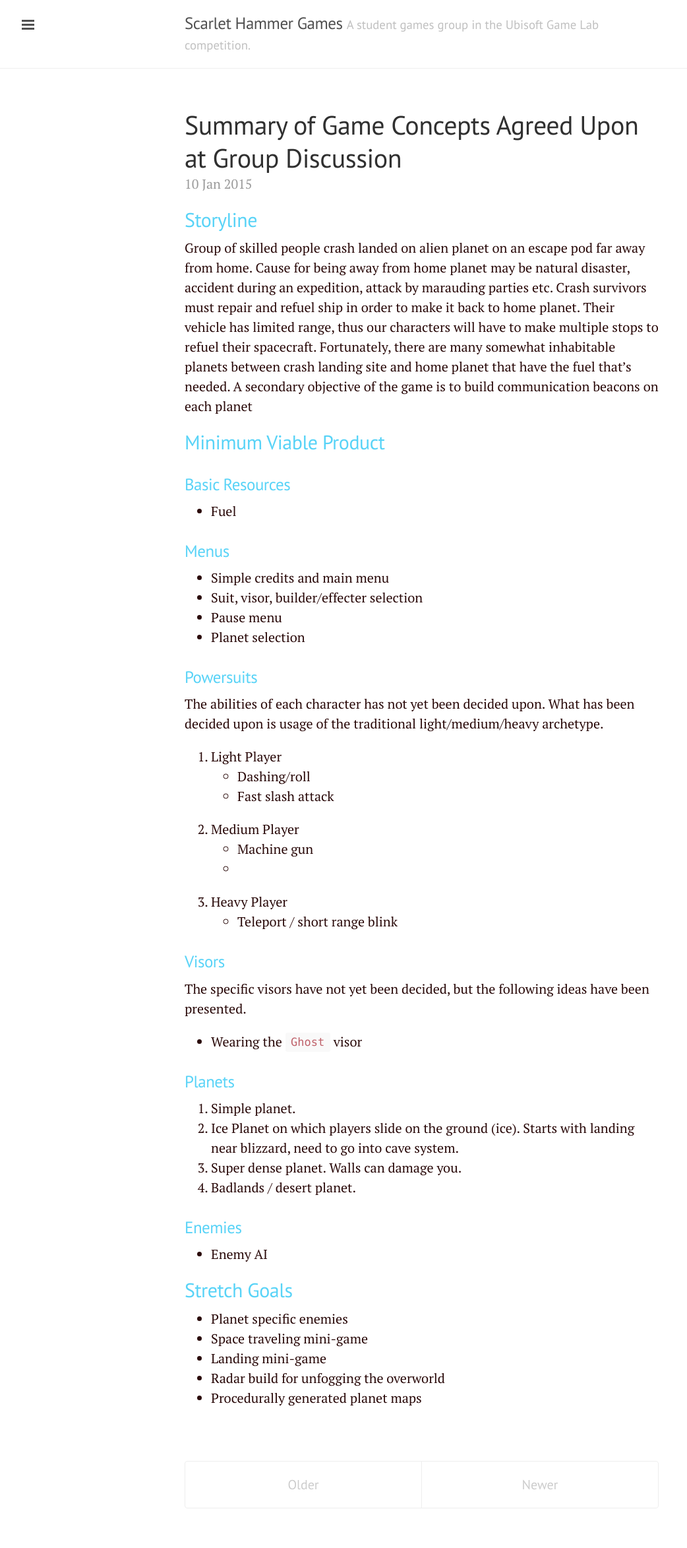
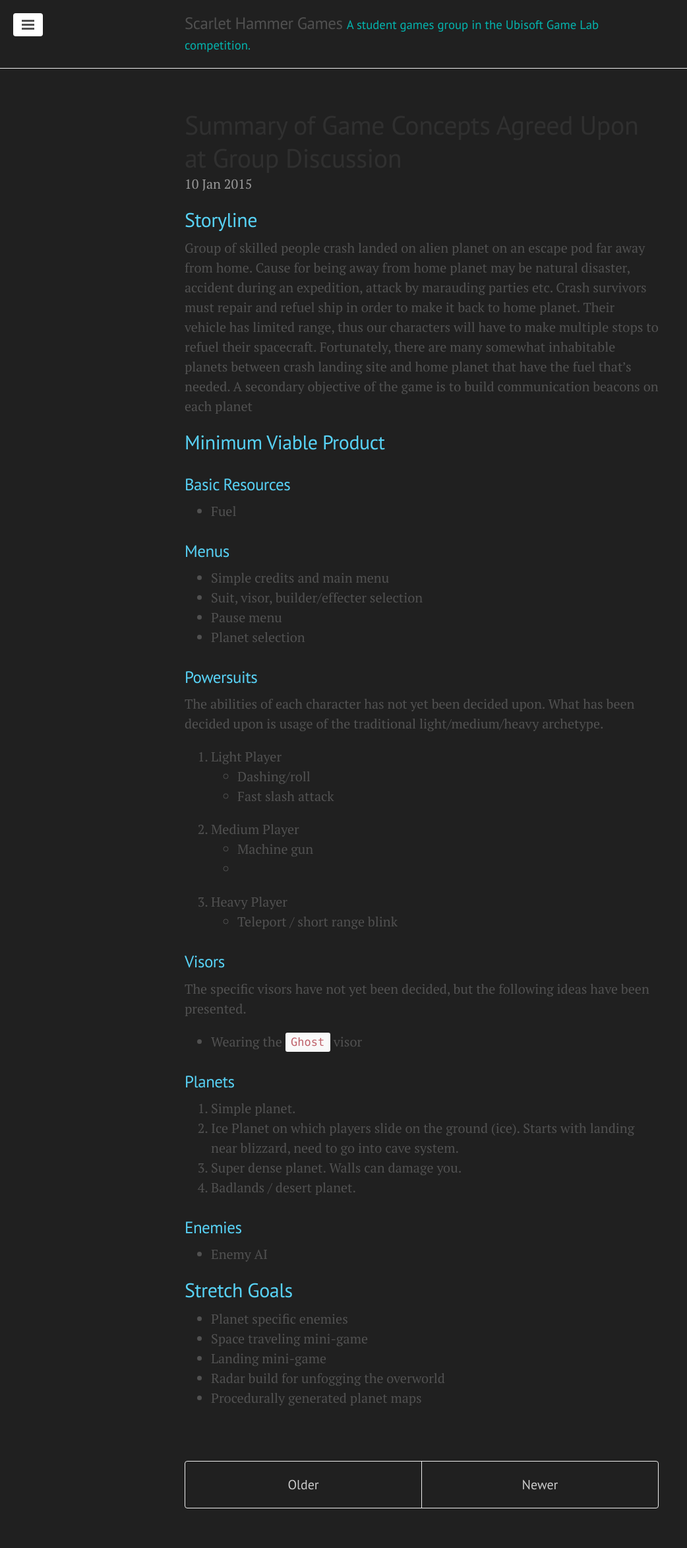
Before and after one commit to scarlethammergames/scarlethammergames.github.io, a Jekyll site: the page built from index.html, in a window 1280 px wide. Shown: the whole page at 66% size, without its empty margins (0-1042 px from the left). Built offline with Jekyll 4.4.1, drawn with Linux system fonts in a browser that asks for light colours; Markdown is read by kramdown in place of the engine named in the settings; the list of posts is cut into pages by our own code.

Commit message:
css edit

```diff
--- a/public/css/lanyon.css
+++ b/public/css/lanyon.css
@@ -38,7 +38,7 @@
 html,
 body {
   overflow-x: hidden;
-  color: #2A0A0A;
+  background-color: #202020;
 }
 
 html {
@@ -111,7 +111,7 @@ h1, h2, h3, h4, h5, h6 {
 .masthead-title small {
   font-size: 75%;
   font-weight: 400;
-  color: #c0c0c0;
+  color: #04B4AE;
   letter-spacing: 0;
 }
 
```
